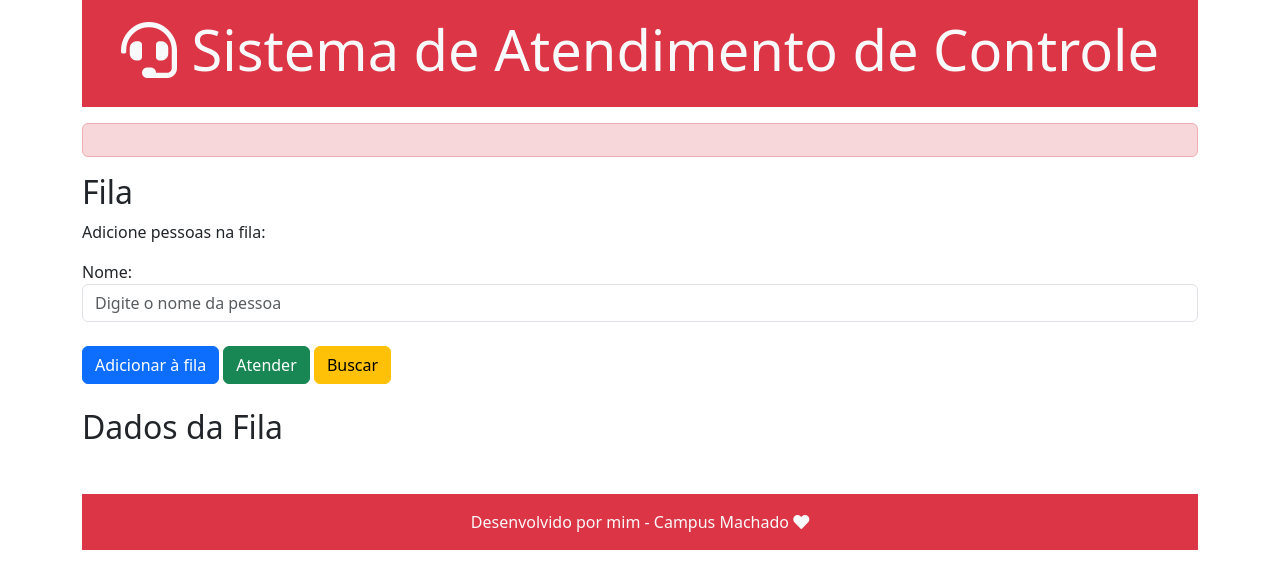
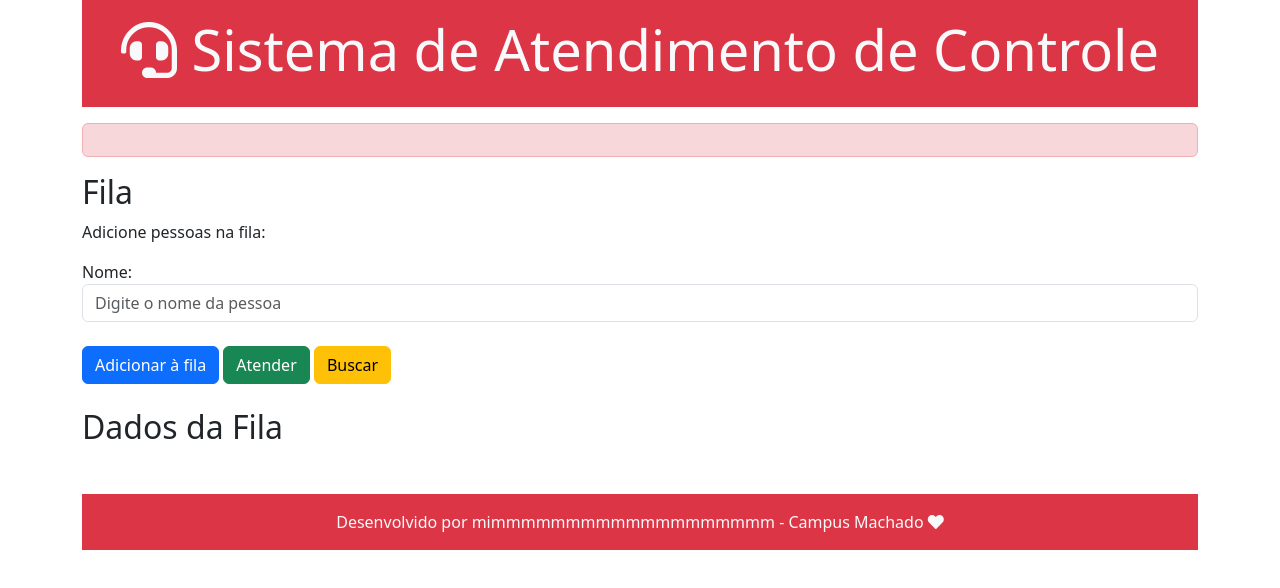
Before and after one commit to 0Nimsay0/Trabalho-Sistema-Atendimento, a plain HTML site: page index.html in a window 1280 px wide. Drawn offline with nearby package versions, Linux system fonts and the light colour scheme.

Commit message:
versao 2

```diff
--- a/index.html
+++ b/index.html
@@ -34,7 +34,7 @@
       <ul id="listFila"></ul>
       <footer class="footer bg-danger text-light text-center mt-5 py-3">
       <div class="container text-center">
-        <span class="text-light">Desenvolvido por mim - Campus Machado <i class="fas fa-heart"></i></span>
+        <span class="text-light">Desenvolvido por mimmmmmmmmmmmmmmmmmmm - Campus Machado <i class="fas fa-heart"></i></span>
       </div>
     </footer>
   </div>
```
